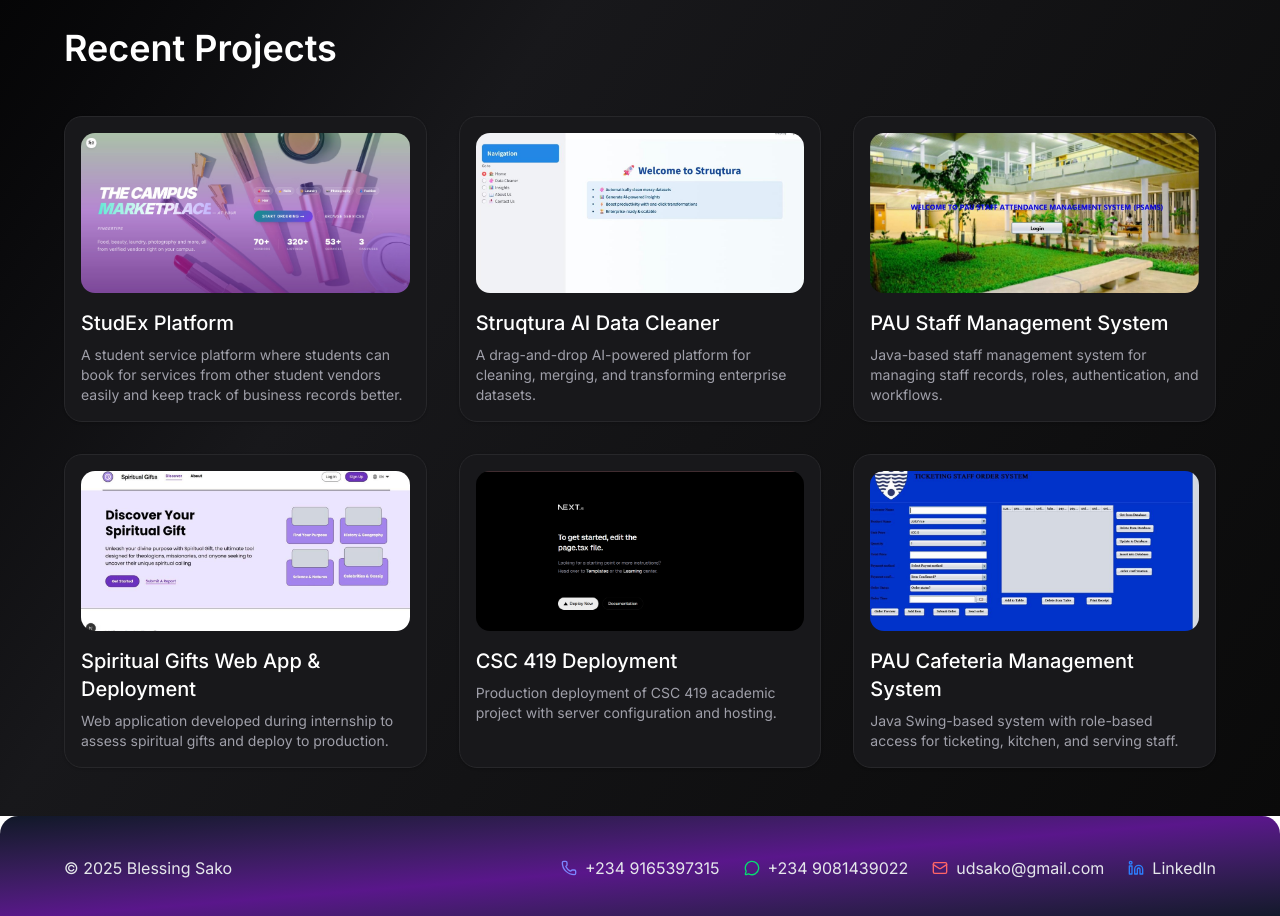
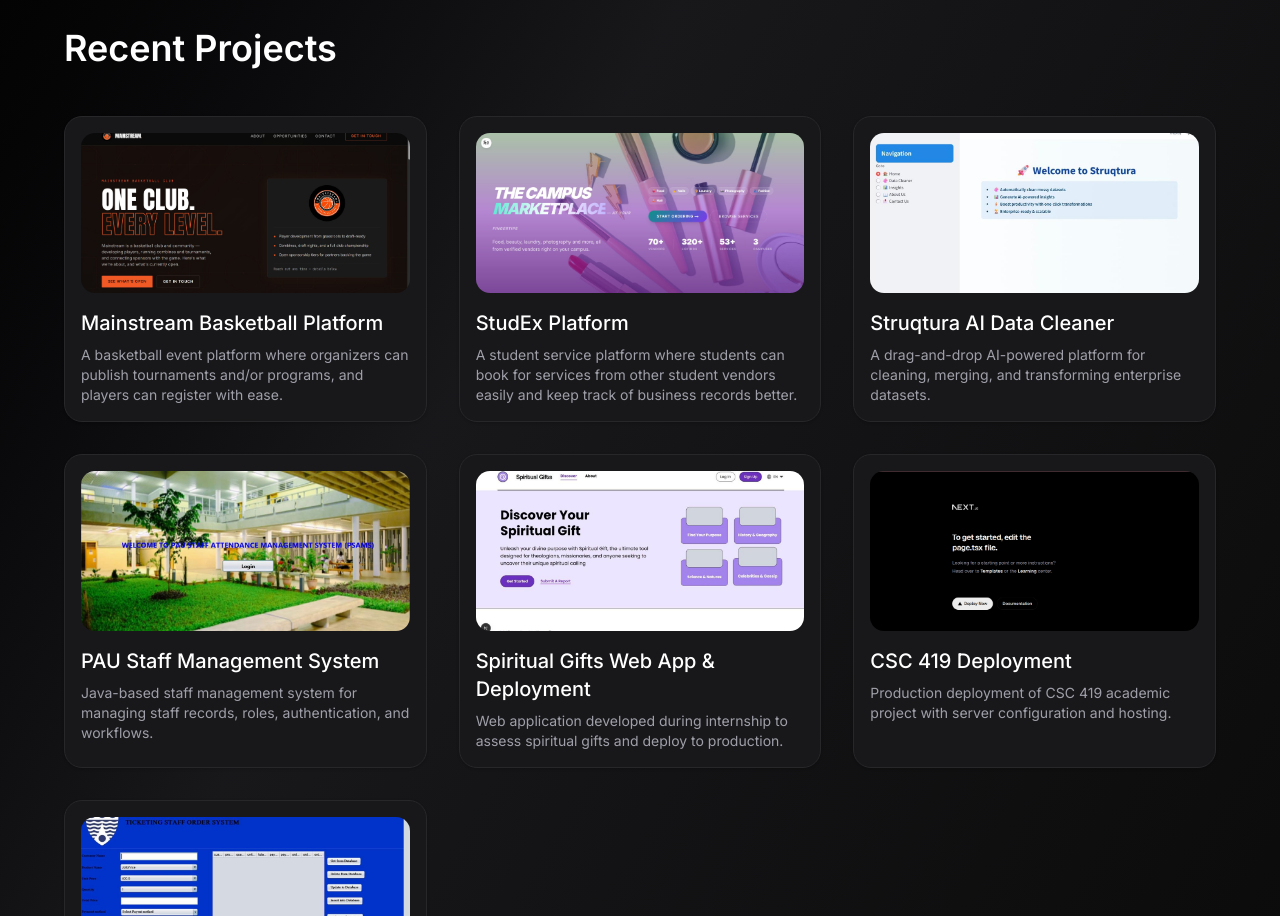
Before and after one commit to udsako/myportfolio, a Next.js app: page /about in a window 1280 px wide. Shown: the part 1080-1996 px from the top of the page. Built offline with nearby package versions, Linux system fonts and the light colour scheme.

Commit message:
Addition of project and update to Resume

```diff
--- a/app/about/page.tsx
+++ b/app/about/page.tsx
@@ -133,6 +133,12 @@ export default function AboutPage() {
 
 const projects = [
   {
+    title: "Mainstream Basketball Platform",
+    description:
+      "A basketball event platform where organizers can publish tournaments and/or programs, and players can register with ease.",
+    image: "/mainstream.jpeg",
+  },
+  {
     title: "StudEx Platform",
     description:
       "A student service platform where students can book for services from other student vendors easily and keep track of business records better.",
--- a/app/projects/page.tsx
+++ b/app/projects/page.tsx
@@ -2,6 +2,13 @@ import { Github, Figma } from "lucide-react";
 import Link from "next/link";
 
 const projects = [
+  {
+  title: "Mainstream Basketball Platform",
+  description:
+    "A full-stack event management platform built for a grassroots basketball organization, designed to bring young players together and allows for seamless online registration for tournaments and other arranged programs. The platform simplifies how organizers publish and manage events while giving them real-time visibility into registrations and player sign-ups within a unified admin system.",
+  github: "https://github.com/udsako/mainstream-",
+  image: "/mainstream.jpeg",
+  },
   {
   title: "StudEx Student Service Platform",
   description:
```
Also changed, not shown: public/mainstream.jpeg (added), 1 other file (tests, documents, lock files or other folders).
